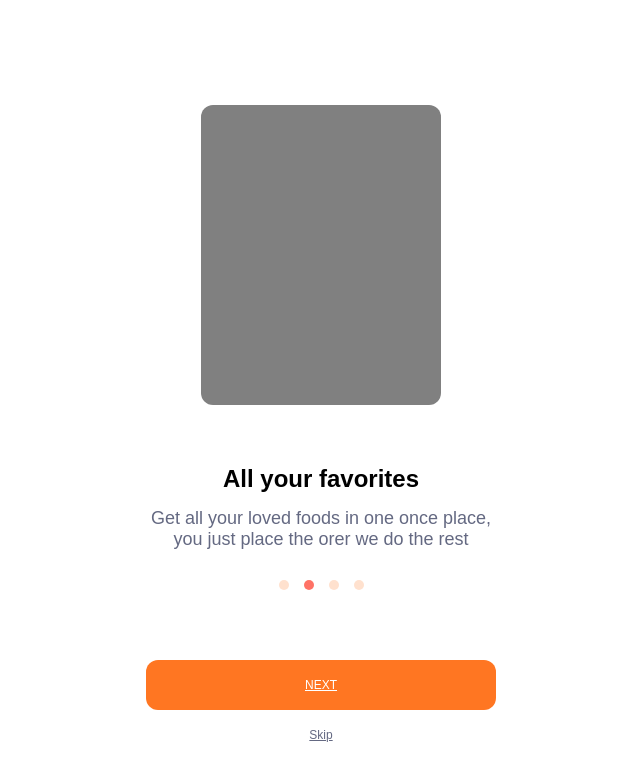
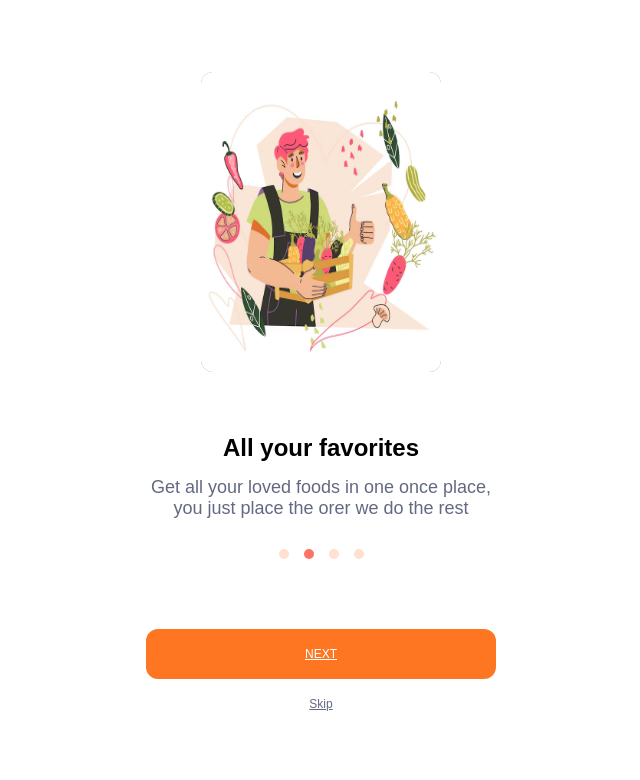
Before and after one commit to vivian-l-29/Prueba-Labs-2, a plain HTML site: page login/banner2.html in a window 1280 px wide. Shown: the whole page, without its empty margins (319-959 px from the left). Drawn offline with Linux system fonts and the light colour scheme.

Commit message:
Arreglos de diseño

```diff
--- a/login/banner2.css
+++ b/login/banner2.css
@@ -8,7 +8,7 @@
     padding: 0 2.5rem;
 }
 
-.img-banner{
+.img-banner .no{
     width: 100%;
     max-width: 24rem;
     height: 30rem;
--- a/login/banner2.html
+++ b/login/banner2.html
@@ -9,7 +9,9 @@
 </head>
 <body>
     <section class="seccion-banner1">
-        <div class="img-banner"></div>
+        <div class="img-banner">
+            <img class="no" src="../assets/agricultor-su-cosecha-verduras-frutas-emblema-o-logotipo-banner-o-volante-telon-fondo-produccion-agricola-feria-vegetariana-mercado-ilustracion-vectorial-plana-aislada-fondo-blanco_605858-655.avif" alt="">
+        </div>
         <h1>All your favorites</h1>
         <p>Get all your loved foods in one once place,
             you just place the orer we do the rest</p>
```
